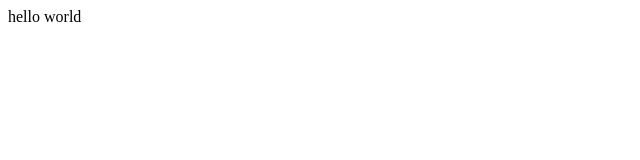
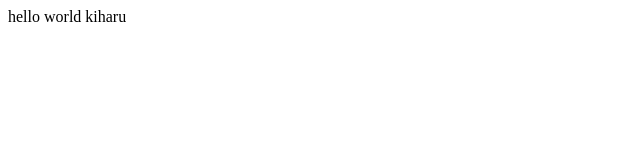
Before and after one commit to iamkiharu/opentutorials-kiharu, a plain HTML site: page index.html in a window 1280 px wide. Shown: the full height of the page, 0-640 px from the left. Drawn offline with Linux system fonts and the light colour scheme.

Commit message:
add index.html

```diff
--- a/index.html
+++ b/index.html
@@ -19,6 +19,6 @@
 	</head>
 
 	<body>
-		hello world
+		hello world kiharu
 	</body>
 </html>
```
